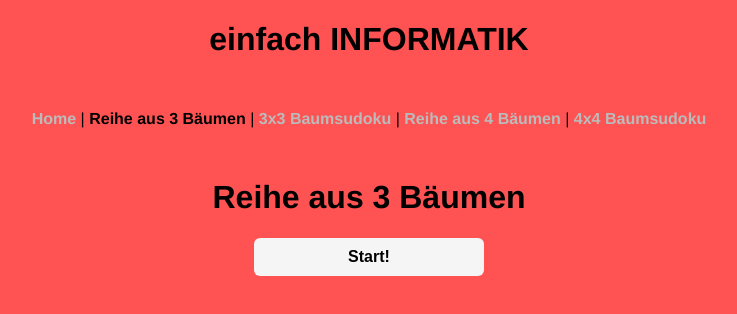
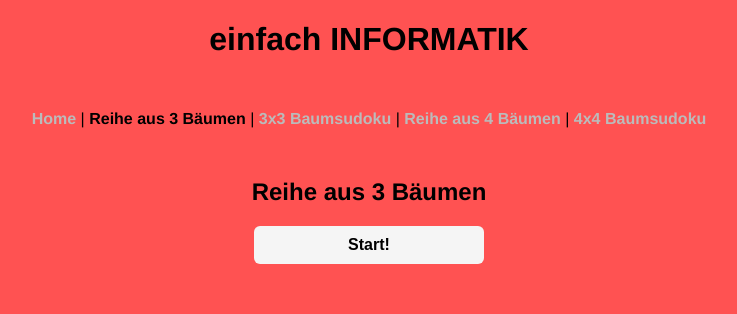
Before and after one commit to fbuetler/e-learning-environment, a Vue app in the folder vue-ts/: page /treerow3 in a window 1280 px wide. Shown: the top 314 px of the page, without its empty margins (271-1008 px from the left). Built offline with nearby package versions, Linux system fonts and the light colour scheme.

Commit message:
small updates on row

```diff
--- a/vue-ts/src/components/trees/Row.vue
+++ b/vue-ts/src/components/trees/Row.vue
@@ -1,6 +1,6 @@
 <template>
-  <div class="treerow">
-    <h1>Reihe aus {{ size }} Bäumen</h1>
+  <div class="row">
+    <h2>Reihe aus {{ size }} Bäumen</h2>
     <div class="buttons-container">
       <button class="button" v-on:click="initializeGame()">
         {{ initializeGameText }}
@@ -21,7 +21,7 @@
       <div class="grid-cell">{{ rightView }}</div>
     </div>
     <div v-if="showResult" class="solution">
-      <h2>{{ resultMessage }}</h2>
+      <h3>{{ resultMessage }}</h3>
     </div>
   </div>
 </template>
@@ -38,21 +38,24 @@ type Answer = {
 export default class Row extends Vue {
   @Prop({ required: true })
   private size: number;
+
   private answer: Answer;
   @Prop()
   private leftView!: number;
   @Prop()
   private rightView!: number;
+
   private initializeGameText = "Start!";
-  private evaluateGameText = "Verify!";
+  private evaluateGameText = "Überprüfen!";
   private isGameStarted = false;
   private showResult = false;
   private resultMessage: string;
 
   public initializeGame(): void {
     [this.leftView, this.rightView, this.answer] = this.generateTreeRow();
-    this.initializeGameText = "Restart";
+    this.initializeGameText = "Neu starten";
     this.isGameStarted = true;
+    this.resultMessage = "";
   }
 
   public evaluateGame(): void {
@@ -132,7 +135,7 @@ button:focus {
   outline: none;
 }
 
-.treerow {
+.row {
   place-self: center;
   display: grid;
   grid-template-rows: auto 1fr;
@@ -171,14 +174,12 @@ button:focus {
   border: 1px solid gray;
 }
 
-.grid-cell-editor {
+.grid-cell-content {
   border: none;
   width: 20px;
   height: 20px;
-  font-family: "Dosis", sans-serif;
   font-weight: bold;
   text-align: center;
   font-size: 18px;
-  transition: all ease 1s;
 }
 </style>
```
